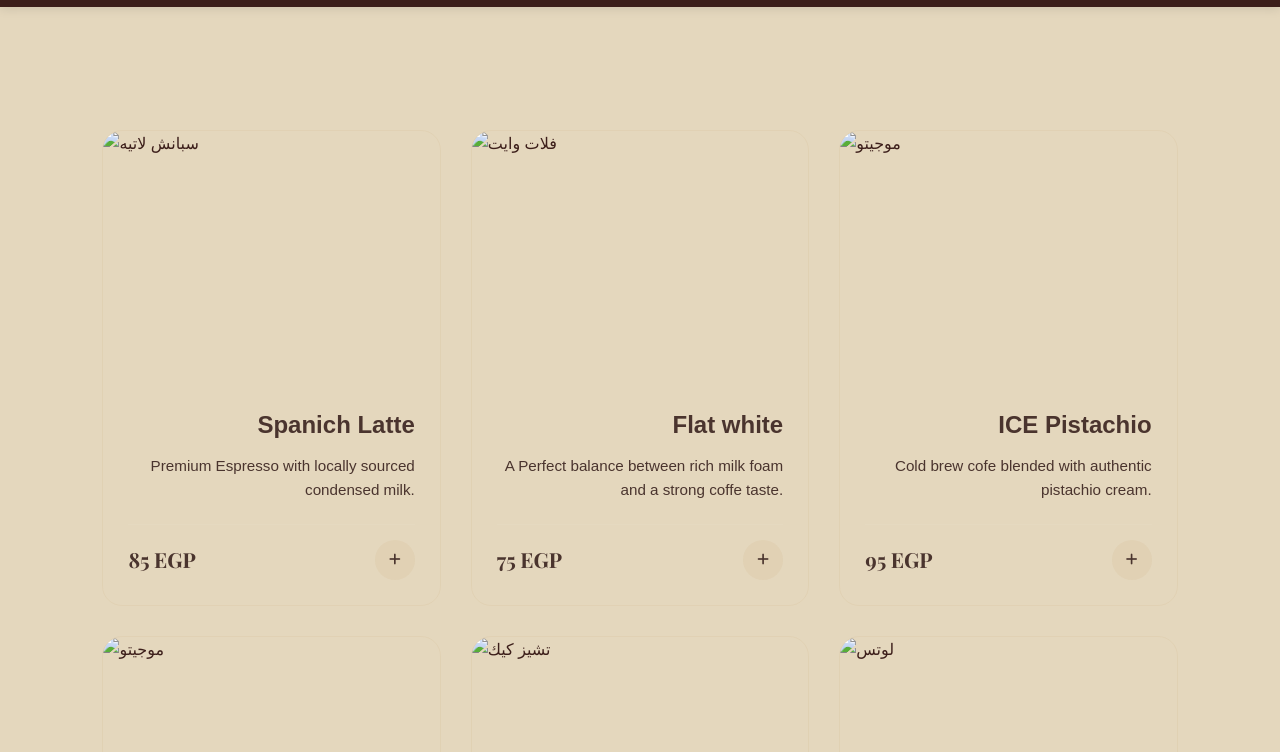
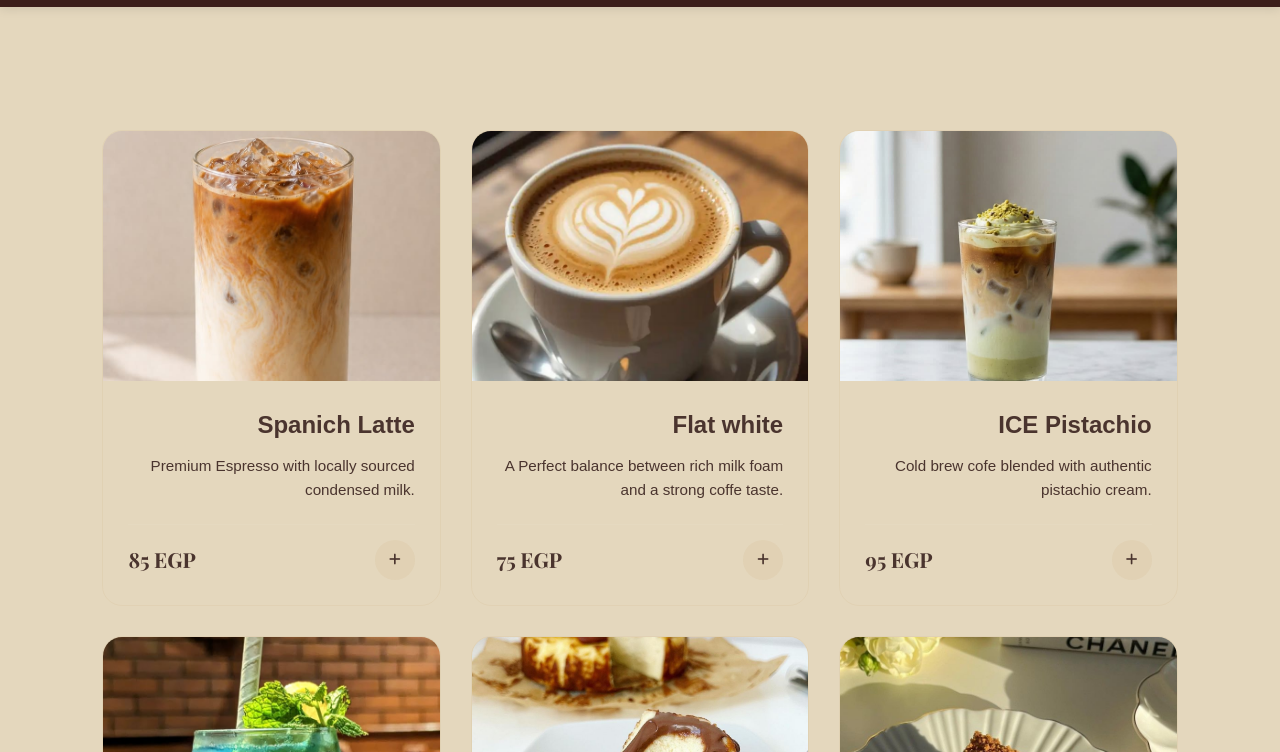
Before and after one commit to hajarkamel2006/CafeProject, a plain HTML site: page Menu.html in a window 1280 px wide. Shown: the part 48-800 px from the top of the page. Drawn offline with nearby package versions, Linux system fonts and the light colour scheme; a web font is replaced by a local one.

Commit message:
Update Menu.html

```diff
--- a/Menu.html
+++ b/Menu.html
@@ -292,7 +292,7 @@
     <main class="menu-grid" id="menuGrid">
         <div class="menu-item coffee" data-category="coffee">
             <div class="item-image">
-                <img src="./images/Spanich Latte.jpg " alt="سبانش لاتيه">
+                <img src="./Spanich Latte.jpg " alt="سبانش لاتيه">
             </div>
             <div class="item-content">
                 <h3> Spanich Latte</h3>
@@ -306,7 +306,7 @@
 
         <div class="menu-item coffee" data-category="coffee">
             <div class="item-image">
-                <img src="./images/Flat white.jpg" alt="فلات وايت">
+                <img src="./Flat white.jpg" alt="فلات وايت">
             </div>
             <div class="item-content">
                 <h3>Flat white</h3>
@@ -320,7 +320,7 @@
 
         <div class="menu-item cold" data-category="cold">
             <div class="item-image">
-                <img src="./images/ICE Pistachio.jpg" alt="موجيتو">
+                <img src="./ICE Pistachio.jpg" alt="موجيتو">
             </div>
             <div class="item-content">
                 <h3>ICE Pistachio</h3>
@@ -334,7 +334,7 @@
 
         <div class="menu-item cold" data-category="cold">
             <div class="item-image">
-                <img src="./images/Blue Ocean Mojito.jpg" alt="موجيتو">
+                <img src="./Blue Ocean Mojito.jpg" alt="موجيتو">
             </div>
             <div class="item-content">
                 <h3>Blue Ocean Mojito</h3>
@@ -348,7 +348,7 @@
 
         <div class="menu-item desserts" data-category="desserts">
             <div class="item-image">
-                <img src="./images/San Sebastain.jpg" alt="تشيز كيك">
+                <img src="./San Sebastain.jpg" alt="تشيز كيك">
             </div>
             <div class="item-content">
                 <h3> San Sebastain</h3>
@@ -362,7 +362,7 @@
 
         <div class="menu-item desserts" data-category="desserts">
             <div class="item-image">
-                <img src="./images/Lotus cheesecake.jpg" alt="لوتس">
+                <img src="./Lotus cheesecake.jpg" alt="لوتس">
             </div>
             <div class="item-content">
                 <h3>Lotus cheesecake</h3>
```
